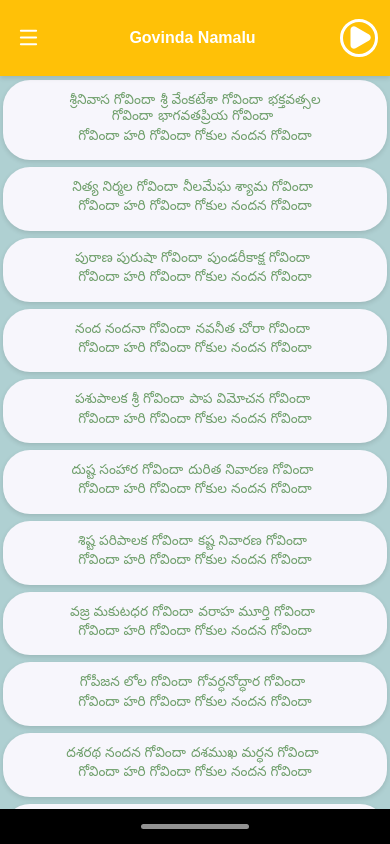
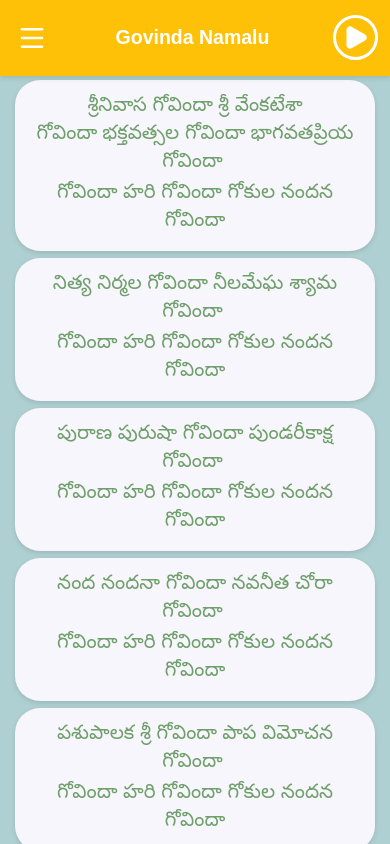
Before and after one commit to karampudijanardhan/Govindha-Namalu, a React (Vite) app: page / in a window 390 px wide. Shown: the top 844 px of the page. Built offline with nearby package versions, Linux system fonts and the light colour scheme.

Commit message:
Update lyrics layout and fix Annamacharya songs

```diff
--- a/src/components/NowPlaying.tsx
+++ b/src/components/NowPlaying.tsx
@@ -248,8 +248,8 @@ export default function NowPlaying({
       <footer
         className="z-30 w-full shrink-0 px-2 pt-2 sm:px-5 sm:pt-3"
         style={{
-          paddingBottom:
-            "calc(max(env(safe-area-inset-bottom), 24px) + 10px)",
+         paddingBottom:
+  "calc(max(env(safe-area-inset-bottom), 24px) + 10px)",
         }}
       >
         <div className="mx-auto flex min-h-[62px] w-full max-w-[650px] items-center gap-1.5 rounded-2xl border border-white/70 bg-[#f4f4f4] px-2 shadow-xl sm:min-h-[76px] sm:gap-3 sm:rounded-full sm:px-5">
--- a/src/index.css
+++ b/src/index.css
@@ -23,16 +23,21 @@ body,
   min-height: 100%;
 }
 
+html {
+  -webkit-text-size-adjust: 100%;
+}
+
 body {
   font-family: "Noto Sans Telugu", sans-serif;
   background: #afd0d2;
+  overflow-x: hidden;
 }
 
 .govinda-app {
   min-height: 100vh;
   width: 100%;
   background: #afd0d2;
-  padding-bottom: 45px;
+  padding-bottom: env(safe-area-inset-bottom, 0px);
 }
 
 /* =========================================
@@ -40,64 +45,60 @@ body {
 ========================================= */
 
 .status-bar {
-  height: 72px;
+  height: clamp(40px, 7dvh, 65px);
   width: 100%;
-  padding: 0 8%;
+  padding: 0 clamp(10px, 4vw, 40px);
   display: flex;
   align-items: center;
   justify-content: space-between;
+  gap: 6px;
   background: #ff9f00;
   color: #fff;
   font-family: Arial, sans-serif;
-  font-size: 24px;
+  font-size: clamp(13px, 2vw, 20px);
 }
 
 .status-center {
-  font-size: 20px;
+  font-size: clamp(12px, 1.8vw, 18px);
 }
 
 .status-right {
-  font-size: 19px;
+  font-size: clamp(11px, 1.7vw, 17px);
   white-space: nowrap;
 }
 
 /* =========================================
-   YELLOW APP HEADER
-   Updated to match first screenshot
+   APP HEADER
 ========================================= */
 
 .app-header {
-  height: 86px;
-  min-height: 86px;
+  height: clamp(58px, 9dvh, 76px);
+  min-height: 58px;
   width: 100%;
-
   display: flex;
   align-items: center;
   justify-content: space-between;
-
-  gap: 12px;
-  padding: 0 22px;
-
+  gap: clamp(5px, 1.5vw, 14px);
+  padding: 0 clamp(8px, 3vw, 24px);
   background: #ffc107;
   color: #fff;
-
   box-shadow: 0 2px 5px rgba(0, 0, 0, 0.12);
-
   position: sticky;
   top: 0;
   z-index: 10;
 }
 
 .app-header h1 {
+  min-width: 0;
   flex: 1;
   margin: 0;
-
   text-align: center;
   font-family: Arial, sans-serif;
-
-  font-size: clamp(21px, 4vw, 30px);
+  font-size: clamp(16px, 2.5vw, 26px);
   font-weight: 600;
-
+  line-height: 1.2;
+  overflow: hidden;
+  text-overflow: ellipsis;
   white-space: nowrap;
 }
 
@@ -106,11 +107,9 @@ body {
 .menu-button,
 .circle-control {
   flex-shrink: 0;
-
   display: flex;
   align-items: center;
   justify-content: center;
-
   border: none;
   background: transparent;
   color: #fff;
@@ -122,15 +121,14 @@ body {
 }
 
 .menu-button svg {
-  width: 32px;
-  height: 32px;
+  width: clamp(23px, 3vw, 30px);
+  height: clamp(23px, 3vw, 30px);
 }
 
 .circle-control {
-  width: 50px;
-  height: 50px;
-
-  border: 4px solid #fff;
+  width: clamp(38px, 6vw, 48px);
+  height: clamp(38px, 6vw, 48px);
+  border: 3px solid #fff;
   -webkit-border-radius: 50%;
   -moz-border-radius: 50%;
   -ms-border-radius: 50%;
@@ -147,77 +145,65 @@ body {
   top: 100px;
   left: 12px;
   z-index: 30;
-
   width: 230px;
   padding: 12px;
-
   background: #f7f6fc;
   -webkit-border-radius: 15px;
   -moz-border-radius: 15px;
   -ms-border-radius: 15px;
   -o-border-radius: 15px;
   border-radius: 15px;
-
   box-shadow: 0 5px 18px rgba(0, 0, 0, 0.2);
 }
 
 .menu-panel button {
   display: block;
   width: 100%;
-
   border: none;
   background: transparent;
-
   padding: 13px;
-
   text-align: left;
   color: #669f62;
   font-size: 16px;
-
   cursor: pointer;
 }
 
 /* =========================================
    LYRICS LIST
-   Compact card spacing
 ========================================= */
 
 .lyrics-list {
   display: flex;
   flex-direction: column;
-
   gap: 7px;
   padding: 4px 3px 15px;
 }
 
 /* =========================================
    LYRICS CARDS
-   Updated to match first screenshot
 ========================================= */
 
 .lyrics-card {
-  width: 100%;
-
+  width: 96%;
+  max-width: 900px;
   min-height: 0;
   height: auto;
-
-  padding: 17px 16px;
-
-  -webkit-border-radius: 28px;
-  -moz-border-radius: 28px;
-  -ms-border-radius: 28px;
-  -o-border-radius: 28px;
-  border-radius: 28px;
+  margin-left: auto;
+  margin-right: auto;
+  padding: 15px 14px;
+  -webkit-border-radius: 26px;
+  -moz-border-radius: 26px;
+  -ms-border-radius: 26px;
+  -o-border-radius: 26px;
+  border-radius: 26px;
   background: #f7f6fc;
-
   box-shadow: 0 2px 5px rgba(0, 0, 0, 0.12);
-
   display: flex;
   flex-direction: column;
   justify-content: center;
   align-items: center;
-
   text-align: center;
+  box-sizing: border-box;
 }
 
 /* =========================================
@@ -227,15 +213,13 @@ body {
 .names-lines,
 .chorus-line {
   width: 100%;
-
   color: #6f9f6b;
   font-family: "Noto Sans Telugu", sans-serif;
-
-  font-size: clamp(22px, 4.4vw, 27px);
+  font-size: 20px;
   font-weight: 500;
-
-  line-height: 1.28;
+  line-height: 1.4;
   text-align: center;
+  overflow-wrap: break-word;
 }
 
 .names-lines {
@@ -261,7 +245,6 @@ body {
 .namalu-item {
   display: inline;
   align-items: initial;
-
   gap: 0;
   margin: 0 5px 0 0;
   padding: 0;
@@ -273,21 +256,17 @@ body {
 
 /* =========================================
    FAVORITE BUTTON
-   Retained for Favorites screen
 ========================================= */
 
 .favorite-button {
   display: inline-flex;
   align-items: center;
   justify-content: center;
-
   border: none;
   background: transparent;
-
   color: #777;
   cursor: pointer;
   padding: 5px;
-
   -webkit-border-radius: 50%;
   -moz-border-radius: 50%;
   -ms-border-radius: 50%;
@@ -336,7 +315,6 @@ body {
 .empty-favorites button {
   margin-top: 15px;
   padding: 12px 22px;
-
   border: none;
   -webkit-border-radius: 25px;
   -moz-border-radius: 25px;
@@ -347,36 +325,13 @@ body {
 }
 
 /* =========================================
-   ANDROID BOTTOM NAVIGATION
+   ANDROID NAVIGATION
+   Use the real Android system navigation bar.
 ========================================= */
 
-.android-navigation {
-  height: 35px;
-  width: 100%;
-
-  position: fixed;
-  bottom: 0;
-  left: 0;
-
-  z-index: 50;
-
-  background: #000;
-
-  display: flex;
-  align-items: center;
-  justify-content: center;
-}
-
+.android-navigation,
 .navigation-handle {
-  width: 108px;
-  height: 5px;
-
-  -webkit-border-radius: 20px;
-  -moz-border-radius: 20px;
-  -ms-border-radius: 20px;
-  -o-border-radius: 20px;
-  border-radius: 20px;
-  background: #929292;
+  display: none !important;
 }
 
 /* =========================================
@@ -399,16 +354,12 @@ body {
   position: absolute;
   top: 0;
   left: 0;
-  bottom: 35px;
-
+  bottom: 0;
   width: 78%;
   max-width: 580px;
-
   background: #fafafa;
   overflow-y: auto;
-
   box-shadow: 5px 0 20px rgba(0, 0, 0, 0.18);
-
   -webkit-animation: drawerSlide 0.25s ease-out;
   animation: drawerSlide 0.25s ease-out;
 }
@@ -416,7 +367,6 @@ body {
 .drawer-banner {
   width: 100%;
   height: 270px;
-
   background: #ffc107;
   overflow: hidden;
 }
@@ -424,7 +374,6 @@ body {
 .drawer-banner img {
   width: 100%;
   height: 100%;
-
   object-fit: cover;
   display: block;
 }
@@ -436,21 +385,16 @@ body {
 .drawer-item {
   width: 100%;
   height: 100px;
-
   padding: 0 35px;
-
   display: flex;
   align-items: center;
   gap: 70px;
-
   border: none;
   background: #fafafa;
-
   color: #252525;
   font-family: Arial, sans-serif;
   font-size: 27px;
   font-weight: 500;
-
   text-align: left;
   cursor: pointer;
 }
@@ -473,7 +417,9 @@ body {
   background: #eeeeee;
 }
 
-/* Drawer animation */
+/* =========================================
+   DRAWER ANIMATION
+========================================= */
 
 @keyframes drawerSlide {
   from {
@@ -498,11 +444,7 @@ body {
 ========================================= */
 
 @media (max-width: 600px) {
-
   .app-header {
-    height: 86px;
-    min-height: 86px;
-
     padding: 0 12px;
     gap: 8px;
   }
@@ -517,9 +459,9 @@ body {
   }
 
   .circle-control {
-    width: 49px;
-    height: 49px;
-    border-width: 4px;
+    width: 45px;
+    height: 45px;
+    border-width: 3px;
   }
 
   .lyrics-list {
@@ -528,26 +470,25 @@ body {
   }
 
   .lyrics-card {
+    width: 94%;
     min-height: 0;
-    padding: 17px 14px;
-    -webkit-border-radius: 27px;
-    -moz-border-radius: 27px;
-    -ms-border-radius: 27px;
-    -o-border-radius: 27px;
-    border-radius: 27px;
+    padding: 14px 12px;
+    -webkit-border-radius: 25px;
+    -moz-border-radius: 25px;
+    -ms-border-radius: 25px;
+    -o-border-radius: 25px;
+    border-radius: 25px;
   }
 
   .names-lines,
   .chorus-line {
-    font-size: clamp(21px, 5vw, 26px);
-    line-height: 1.28;
+    font-size: 20px;
+    line-height: 1.4;
   }
 
   .chorus-line {
     margin-top: 3px;
   }
-
-  /* Navigation drawer */
 
   .navigation-drawer {
     width: 78%;
@@ -575,152 +516,6 @@ body {
 ========================================= */
 
 @media (max-width: 380px) {
-
-  .app-header {
-    padding: 0 7px;
-    gap: 5px;
-  }
-
-  .app-header h1 {
-    font-size: 18px;
-  }
-
-  .circle-control {
-    width: 45px;
-    height: 45px;
-    border-width: 3px;
-  }
-
-  .menu-button svg {
-    width: 27px;
-  }
-
-  .lyrics-card {
-    min-height: 0;
-    padding: 15px 11px;
-    -webkit-border-radius: 24px;
-    -moz-border-radius: 24px;
-    -ms-border-radius: 24px;
-    -o-border-radius: 24px;
-    border-radius: 24px;
-  }
-
-  .names-lines,
-  .chorus-line {
-    font-size: 21px;
-    line-height: 1.28;
-  }
-
-  .drawer-item {
-    gap: 30px;
-    padding: 0 20px;
-    font-size: 20px;
-  }
-}
-
-/* =========================================
-   RESPONSIVE TELUGU LYRICS FONT
-========================================= */
-
-/* Desktop and large screens */
-.names-lines,
-.chorus-line {
-  font-size: clamp(17px, 2.2vw, 22px);
-  line-height: 1.5;
-  overflow-wrap: break-word;
-}
-
-/* Tablets and mobile screens */
-@media (max-width: 600px) {
-  .names-lines,
-  .chorus-line {
-    font-size: clamp(1px, 3.5vw, 19px);
-    line-height: 1.2;
-  }
-
-  .lyrics-card {
-    padding: 14px 12px;
-  }
-}
-
-/* Small Android phones */
-@media (max-width: 380px) {
-  .names-lines,
-  .chorus-line {
-    font-size: 15px;
-    line-height: 1.5;
-  }
-
-  .lyrics-card {
-    padding: 12px 9px;
-  }
-}
-
-/* Very short screens */
-@media (max-height: 600px) {
-  .names-lines,
-  .chorus-line {
-    font-size: 15px;
-    line-height: 1.4;
-  }
-}
-
-/* =========================================
-   RESPONSIVE APP HEADER
-========================================= */
-
-.app-header {
-  height: clamp(58px, 9dvh, 76px);
-  min-height: 58px;
-  padding: 0 clamp(8px, 3vw, 24px);
-  gap: clamp(5px, 1.5vw, 14px);
-}
-
-.app-header h1 {
-  min-width: 0;
-  flex: 1;
-  font-size: clamp(16px, 2.5vw, 26px);
-  line-height: 1.2;
-  overflow: hidden;
-  text-overflow: ellipsis;
-  white-space: nowrap;
-}
-
-.menu-button svg {
-  width: clamp(23px, 3vw, 30px);
-  height: clamp(23px, 3vw, 30px);
-}
-
-.circle-control {
-  width: clamp(38px, 6vw, 48px);
-  height: clamp(38px, 6vw, 48px);
-  border-width: 3px;
-}
-
-/* =========================================
-   RESPONSIVE STATUS BAR
-========================================= */
-
-.status-bar {
-  height: clamp(40px, 7dvh, 65px);
-  padding: 0 clamp(10px, 4vw, 40px);
-  font-size: clamp(13px, 2vw, 20px);
-  gap: 6px;
-}
-
-.status-center {
-  font-size: clamp(12px, 1.8vw, 18px);
-}
-
-.status-right {
-  font-size: clamp(11px, 1.7vw, 17px);
-}
-
-/* =========================================
-   SMALL MOBILE SCREENS
-========================================= */
-
-@media (max-width: 380px) {
   .app-header {
     height: 56px;
     min-height: 56px;
@@ -729,7 +524,7 @@ body {
   }
 
   .app-header h1 {
-    font-size: 15px;
+    font-size: 16px;
   }
 
   .menu-button svg {
@@ -741,6 +536,28 @@ body {
     width: 36px;
     height: 36px;
     border-width: 2px;
+  }
+
+  .lyrics-card {
+    width: 92%;
+    padding: 12px 10px;
+    -webkit-border-radius: 23px;
+    -moz-border-radius: 23px;
+    -ms-border-radius: 23px;
+    -o-border-radius: 23px;
+    border-radius: 23px;
+  }
+
+  .names-lines,
+  .chorus-line {
+    font-size: 20px;
+    line-height: 1.4;
+  }
+
+  .drawer-item {
+    gap: 30px;
+    padding: 0 20px;
+    font-size: 20px;
   }
 
   .status-bar {
@@ -763,3 +580,15 @@ body {
     font-size: clamp(22px, 2.2vw, 30px);
   }
 }
+
+/* =========================================
+   VERY SHORT SCREENS
+========================================= */
+
+@media (max-height: 600px) {
+  .names-lines,
+  .chorus-line {
+    font-size: 20px;
+    line-height: 1.35;
+  }
+}
```
